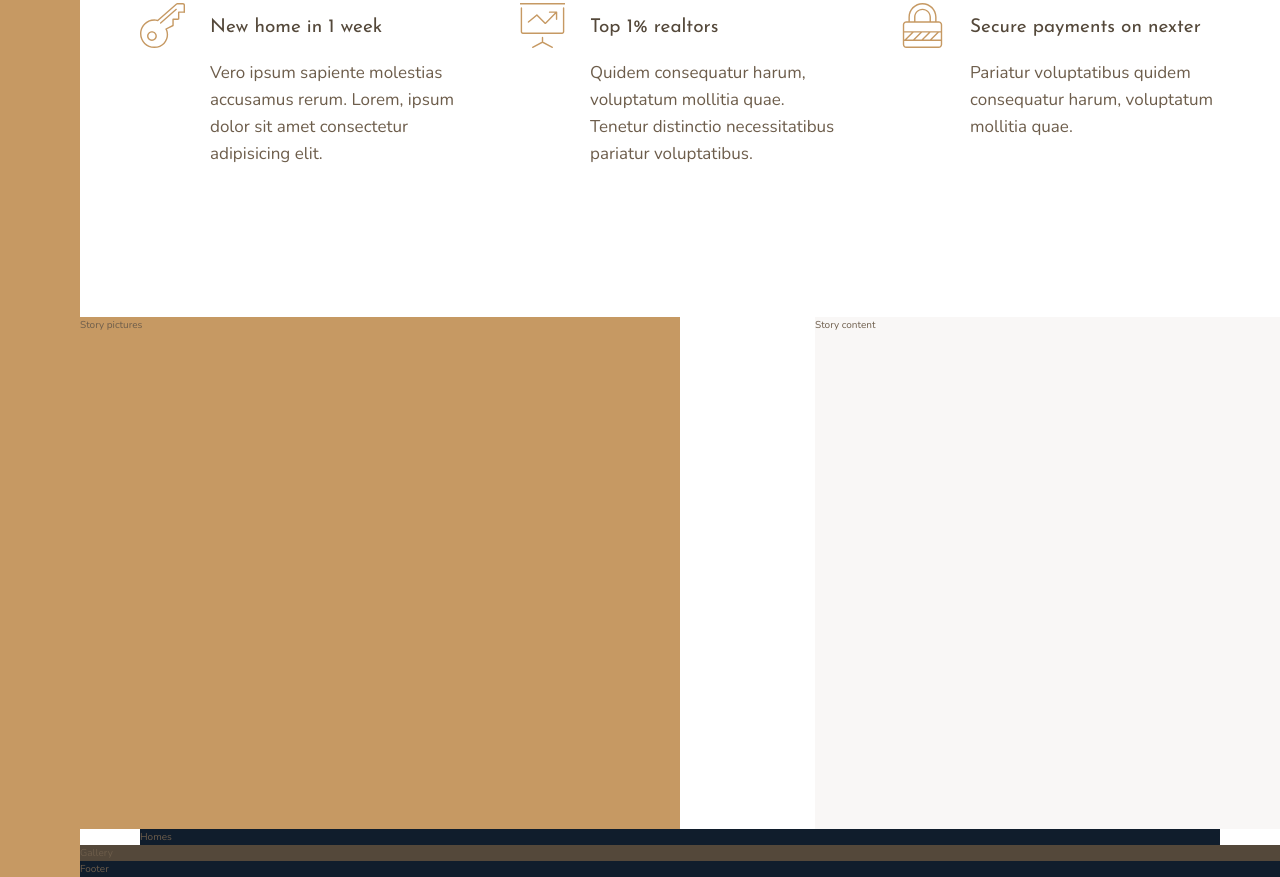
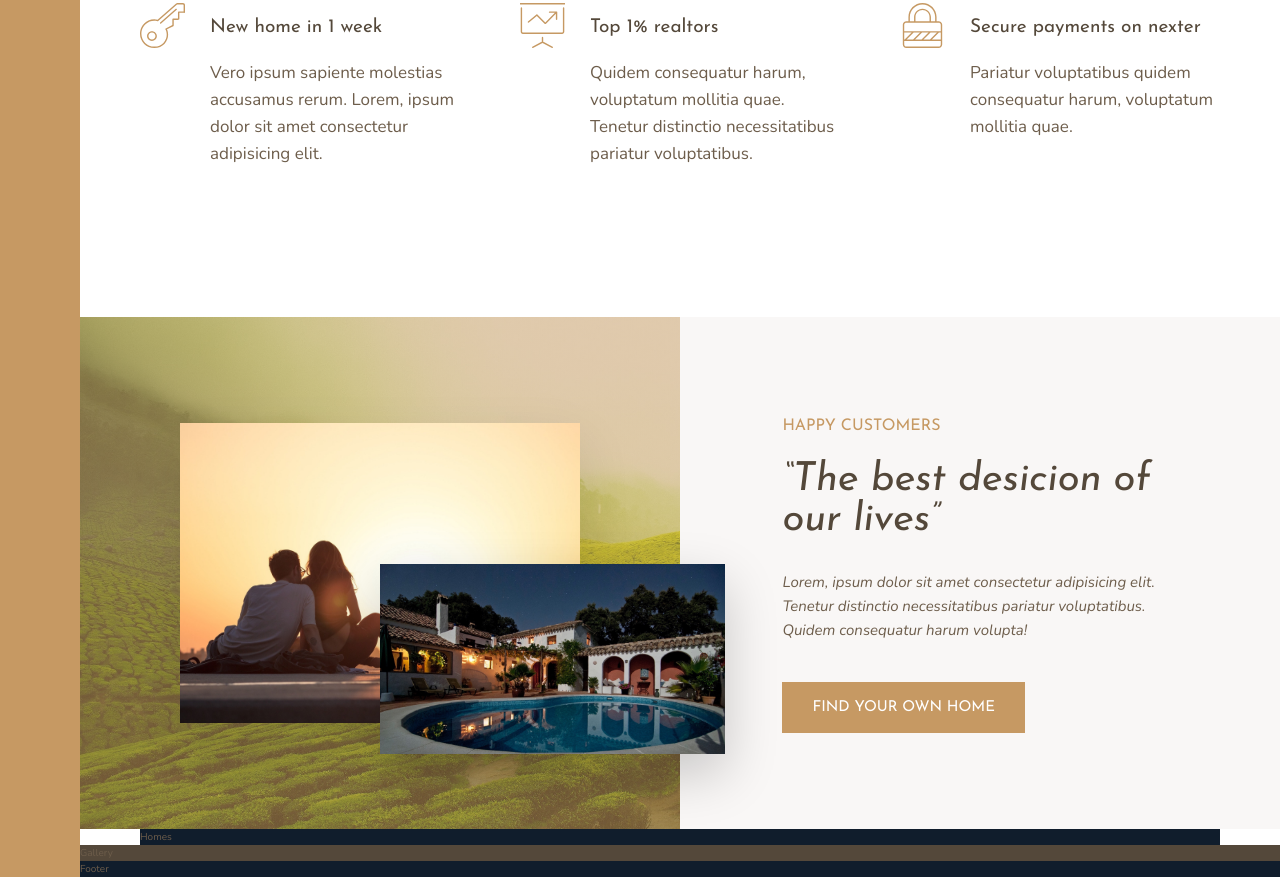
Before and after one commit to TanyaSeagull/Nexter, a website: page index.html in a window 1280 px wide. Shown: the part 994-1871 px from the top of the page. Drawn offline with nearby package versions, Linux system fonts and the light colour scheme.

Commit message:
Building the Story Section

```diff
--- a/index.html
+++ b/index.html
@@ -75,11 +75,20 @@
         </section>
 
         <div class="story__pictures">
-            Story pictures
+            <img src="img/story-1.jpeg" alt="Couple with new house" class="story__img--1">
+            <img src="img/story-2.jpeg" alt="New house" class="story__img--2">
+
         </div>
 
         <div class="story__content">
-            Story content
+            <h3 class="heading-3 mb-sm">Happy customers</h3>
+            <h2 class="heading-2 heading-2--dark mb-md">&ldquo;The best desicion of our lives&rdquo;</h2>
+            <p class="story__text">
+                Lorem, ipsum dolor sit amet consectetur adipisicing elit.
+                Tenetur distinctio necessitatibus pariatur voluptatibus. Quidem consequatur harum volupta!
+            </p>
+            <button class="btn">Find your own home</button>
+
         </div>
 
         <section class="homes">
--- a/sass/_story.scss
+++ b/sass/_story.scss
@@ -2,10 +2,44 @@
     &__pictures {
         background-color: $color-primary;
         grid-column: full-start / col-end 4;
+        background-image: linear-gradient(rgba($color-primary, .5), rgba($color-primary, .5)), url(../img/back.jpg);
+        background-size: cover;
+
+        display: grid;
+        grid-template-rows: repeat(6, 1fr);
+        grid-template-columns: repeat(6, 1fr);
+        align-items: center;
+    }
+
+    &__img--1 {
+        width: 100%;
+        grid-row: 2 / 6;
+        grid-column: 2 / 6;
+        box-shadow: 0 2rem 5rem rgba(#000, $alpha: .1);
+    }
+
+    &__img--2 {
+        width: 115%;
+        grid-column: 4 / 7;
+        grid-row: 4 / 6;
+        z-index: 20;
+        box-shadow: 0 2rem 5rem rgba(#000, $alpha: .2);
     }
 
     &__content {
         background-color: $color-grey-light-1;
-        grid-column: col-end 5 / full-end;
+        grid-column: col-start 5 / full-end;
+
+        padding: 6rem 8vw;
+        display: flex;
+        flex-direction: column;
+        justify-content: center;
+        align-items: flex-start;
+    }
+
+    &__text {
+        font-size: 1.5rem;
+        font-style: italic;
+        margin-bottom: 4rem;
     }
 }
--- a/sass/_typography.scss
+++ b/sass/_typography.scss
@@ -9,10 +9,19 @@
 
 .heading-2 {
     @extend %heading;
+    font-size: 4rem;
+    font-style: italic;
+    line-height: 1;
+
+    &--light { color: $color-grey-light-1; }
+    &--dark { color: $color-grey-dark-1; }
 }
 
 .heading-3 {
     @extend %heading;
+    font-size: 1.6rem;
+    color: $color-primary;
+    text-transform: uppercase;
 }
 
 .heading-4 {
@@ -22,3 +31,25 @@
     &--light { color: $color-grey-light-1; }
     &--dark { color: $color-grey-dark-1; }
 }
+
+.btn {
+    background-color: $color-primary;
+    color: #fff;
+    border: none;
+    border-radius: 0;
+    font-family: $font-display;
+    font-size: 1.5rem;
+    text-transform: uppercase;
+    padding: 1.8rem 3rem;
+    cursor: pointer;
+    transition: all .2s;
+
+    &:hover {
+        background-color: $color-primary-dark;
+    }
+}
+
+.mb-sm { margin-bottom: 2rem; }
+.mb-md { margin-bottom: 3rem; }
+.mb-lg { margin-bottom: 4rem; }
+.mb-hg { margin-bottom: 8rem; }
```
Also changed, not shown: css/style.css.
